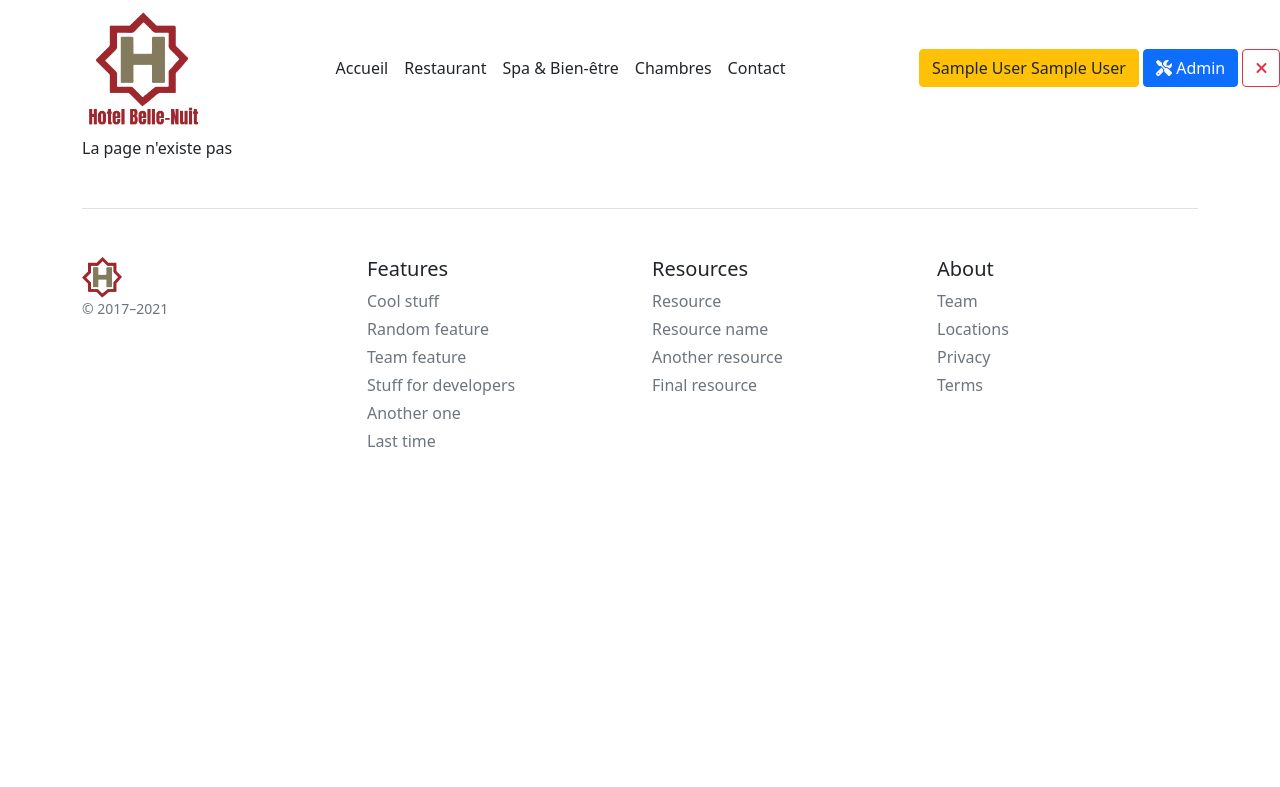
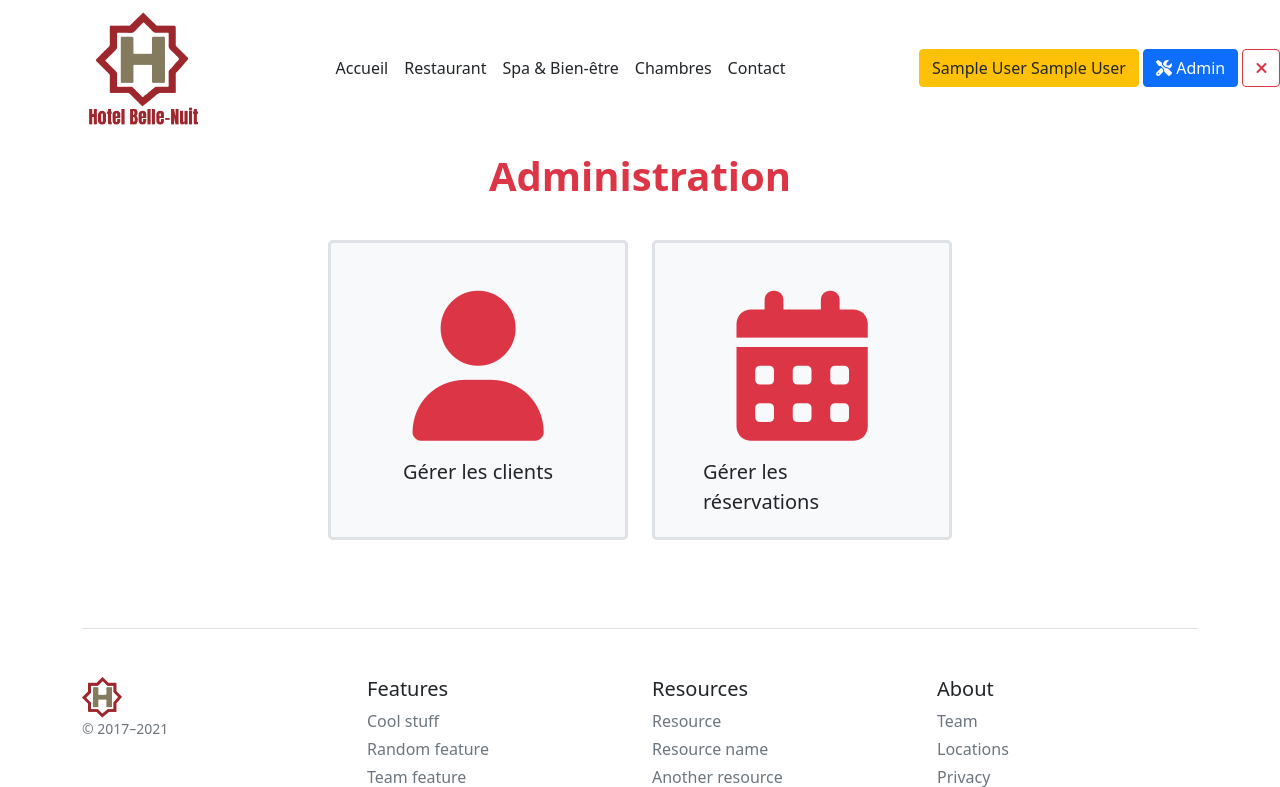
Before and after one commit to Xplosive-be/hotel-mvc, a PHP site: page /index.php?page=dashboard in a window 1280 px wide. Shown: the top 787 px of the page. Before the commit the page ends 447 px from the top, so only its background shows below. Run offline with PHP 8.4, Linux system fonts and the light colour scheme; the visitor is signed in with stand-in values (Sample User, id 1); data that the repository does not hold is empty; some libraries are stand-ins or nearby versions.

Commit message:
Dashboard profil add

```diff
--- a/controllers/BackController.php
+++ b/controllers/BackController.php
@@ -99,7 +99,26 @@ class BackController{
         ];
         $this->genererPage($data_page);
     }
+    public function dashboard(){
+        if (isset($_SESSION['online'])) {
+
+        } else {
+            $_SESSION['alert'] = [
+                "message" => 'Vos informations ont été modifiés avec succès.',
+                "type" => 'alert-danger'
+            ];
+            header('Location: login');
+        }
+        $data_page = [
+            "page_description" => "Dashboard du Profil",
+            "page_title" => "Dashboard",
+            "view" => "views/main/back/dashboard.view.php",
+            "template" => "views/main/common/__template_front.php"
+        ];
+        $this->genererPage($data_page);
+    }
     public function profil(){
+        if(isset($_SESSION['online'])){
         if (isset( $_POST['btnEdit'])) {
             // Verification et sécurisation des nouvelles données.
             $surname = Securite::secureHTML($_POST['surname']);
@@ -127,14 +146,14 @@ class BackController{
                 "type" => 'alert-success'
             ];
         }
-
-        $profil = $this->adminManager->getProfil($_SESSION['idAccount']);
-        $countrys = $this->frontManager->getCountryList();
+        } else {
+            header('Location: login');
+        }
         $data_page = [
             "page_description" => " Page de Profil",
             "page_title" => "",
-            "countrys" => $countrys,
-            "profil" => $profil,
+            "countrys" => $this->frontManager->getCountryList(),
+            "profil" => $this->adminManager->getProfil($_SESSION['idAccount']),
             "view" => "views/main/back/profil.view.php",
             "template" => "views/main/common/__template_front.php"
         ];
--- a/index.php
+++ b/index.php
@@ -43,6 +43,9 @@ try {
             break;
         case "profil" :
             $backController->profil();
+            break;
+        case "dashboard":
+            $backController->dashboard();
             break;
         case "disconnect":
             $frontController->disconnect();
--- a/views/main/back/adminEditAccount.view.php
+++ b/views/main/back/adminEditAccount.view.php
@@ -74,7 +74,10 @@
                             </div>
                             <!-- Bouton de Modification-->
                         </div>
-                    <button class=" mt-3 btn btn-danger mx-auto mb-4 fw-bolder text-center w-100" type=submit" name="btnEditAdmin">Modifier</button>
+                    <div class="d-flex justify-content-center">
+                        <button class="mt-3 btn btn-danger mx-2 fw-bolder text-center" type="submit" name="btnEditAdmin">Modifier</button>
+                        <a class="mt-3 btn btn-secondary mx-2 fw-bolder text-center" href="adminAccount">Retour vers Utilisateur</a>
+                    </div>
                 </form>
             </main>
         </div>
--- a/views/main/back/adminMenu.view.php
+++ b/views/main/back/adminMenu.view.php
@@ -31,7 +31,7 @@
     <div class="row align-items-md-stretch justify-content-center">
         <div class="col-12 col-md-auto mb-3">
             <div class="d-flex flex-column align-items-center p-5 bg-light border border rounded-3 border-3 sizeAdminIcons">
-                <a href="adminSpa"> <i class="fa-solid fa-calendar-days big-icons mb-3"></i></a>
+                <a href="adminReservation"> <i class="fa-solid fa-calendar-days big-icons mb-3"></i></a>
                 <p class="lead">Gérer les réservations</p>
             </div>
         </div>
--- a/views/main/back/dashboard.view.php
+++ b/views/main/back/dashboard.view.php
@@ -1,16 +1,16 @@
 <h1 class='text-center my-3 text-danger fw-bolder'>Administration</h1>
 <div class="container py-4 ">
     <div class="row align-items-md-stretch justify-content-center">
-        <div class="col-md-auto mb-3">
-            <div class="d-flex flex-column justify-content-center align-items-center p-5 bg-light border border-danger rounded-3 border-3 sizeAdminIcons">
-                <i class="fa-sharp fa-solid fa-user big-icons mb-3" ></i>
-                <a class="btn btn-outline-danger" href="profil">Gérer votre profil</a>
+        <div class="col-12 col-md-auto mb-3">
+            <div class="d-flex flex-column align-items-center p-5 bg-light border border rounded-3 border-3 sizeAdminIcons">
+                <a href="profil"><i class="fa-sharp fa-solid fa-user big-icons mb-3" ></i></a>
+                <p class="lead">Gérer les clients</p>
             </div>
         </div>
-        <div class="col-md-auto mb-3">
-            <div class="d-flex flex-column justify-content-center align-items-center p-5 bg-light border border-danger rounded-3 border-3 sizeAdminIcons">
-                <i class="fa-solid fa-calendar-days big-icons mb-3" ></i>
-                <a class="btn btn-outline-danger" href="adminBedrooms">Gérer vos réservations</a>
+        <div class="col-12 col-md-auto mb-3">
+            <div class="d-flex flex-column align-items-center p-5 bg-light border border rounded-3 border-3 sizeAdminIcons">
+                <a href="adminReservationView"> <i class="fa-solid fa-calendar-days big-icons mb-3"></i></a>
+                <p class="lead">Gérer les réservations</p>
             </div>
         </div>
     </div>
--- a/views/main/common/__menu.php
+++ b/views/main/common/__menu.php
@@ -16,7 +16,7 @@
             if(isset($_SESSION['admin']) && $_SESSION['admin'] == 1){
                 echo '
                 <div class="col-md-3 text-end text-nowrap">
-                 <a href="profil"><button type="button" class="btn btn-warning text-dark">' . $_SESSION["surname"] . ' ' . $_SESSION["name"] .'</button></a>
+                 <a href="dashboard"><button type="button" class="btn btn-warning text-dark">' . $_SESSION["surname"] . ' ' . $_SESSION["name"] .'</button></a>
                  <a href="admin"><button type="button" class="btn btn-primary text-white"><i class="fa-solid fa-screwdriver-wrench"></i> Admin</button></a>
                  <a href="disconnect"><button type="button" class="btn btn-outline-danger me-2"><i class="fa-solid fa-xmark"></i></button></a>
                 </div>';
@@ -24,7 +24,7 @@
             } elseif(isset($_SESSION['admin'])){
                 echo '
                 <div class="col-md-3 text-end">
-                    <a href="profil"><button type="button" class="btn btn-warning text-dark">' . $_SESSION["surname"] . ' ' . $_SESSION["name"] .'</button></a>
+                    <a href="dashboard"><button type="button" class="btn btn-warning text-dark">' . $_SESSION["surname"] . ' ' . $_SESSION["name"] .'</button></a>
                     <a href="disconnect"><button type="button" class="btn btn-outline-danger me-2"><i class="fa-solid fa-xmark"></i></button></a>
                 </div>';
             }  else {
```
Also changed, not shown: views/main/back/profil.view.php (+4 -4 lines).
